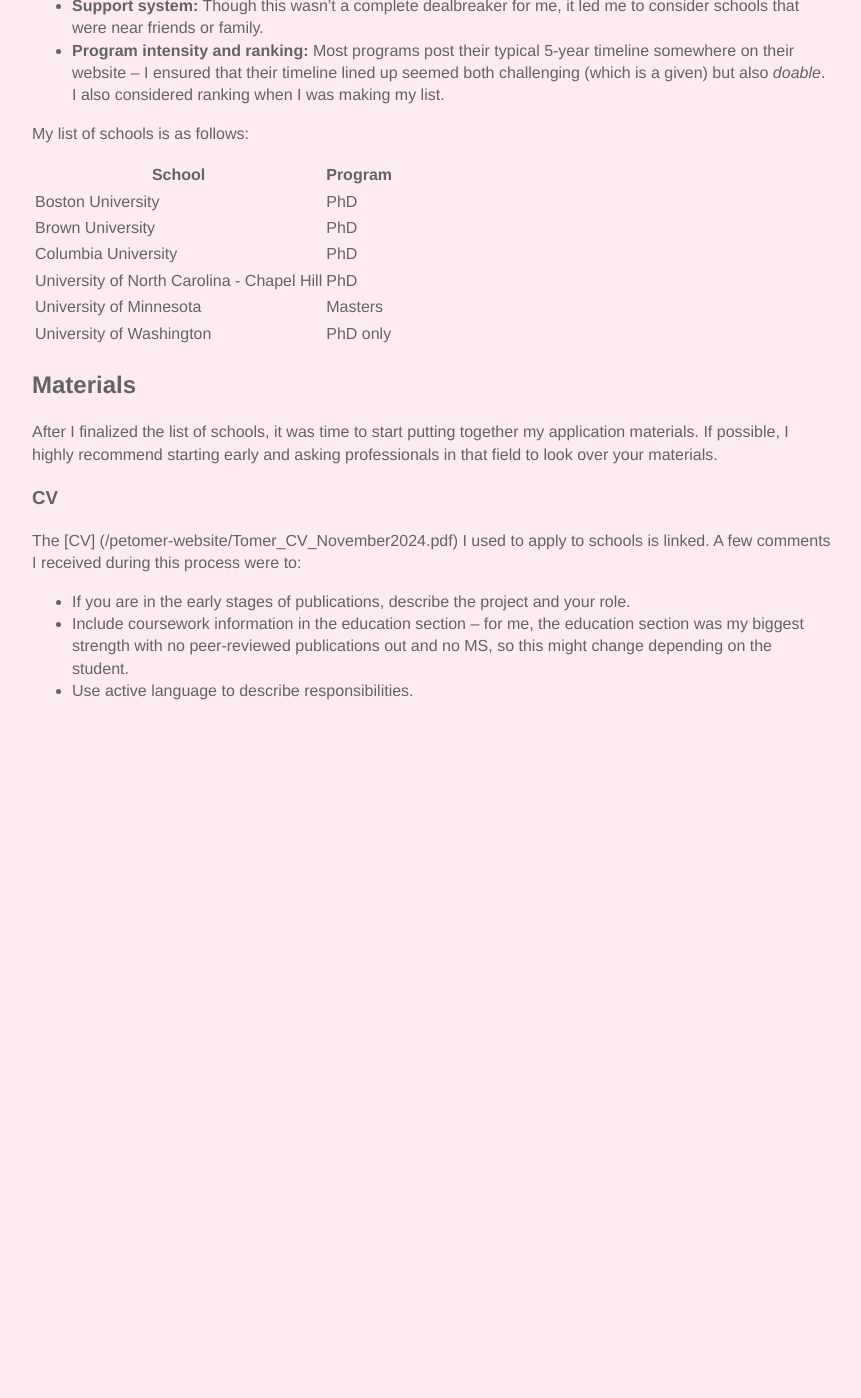
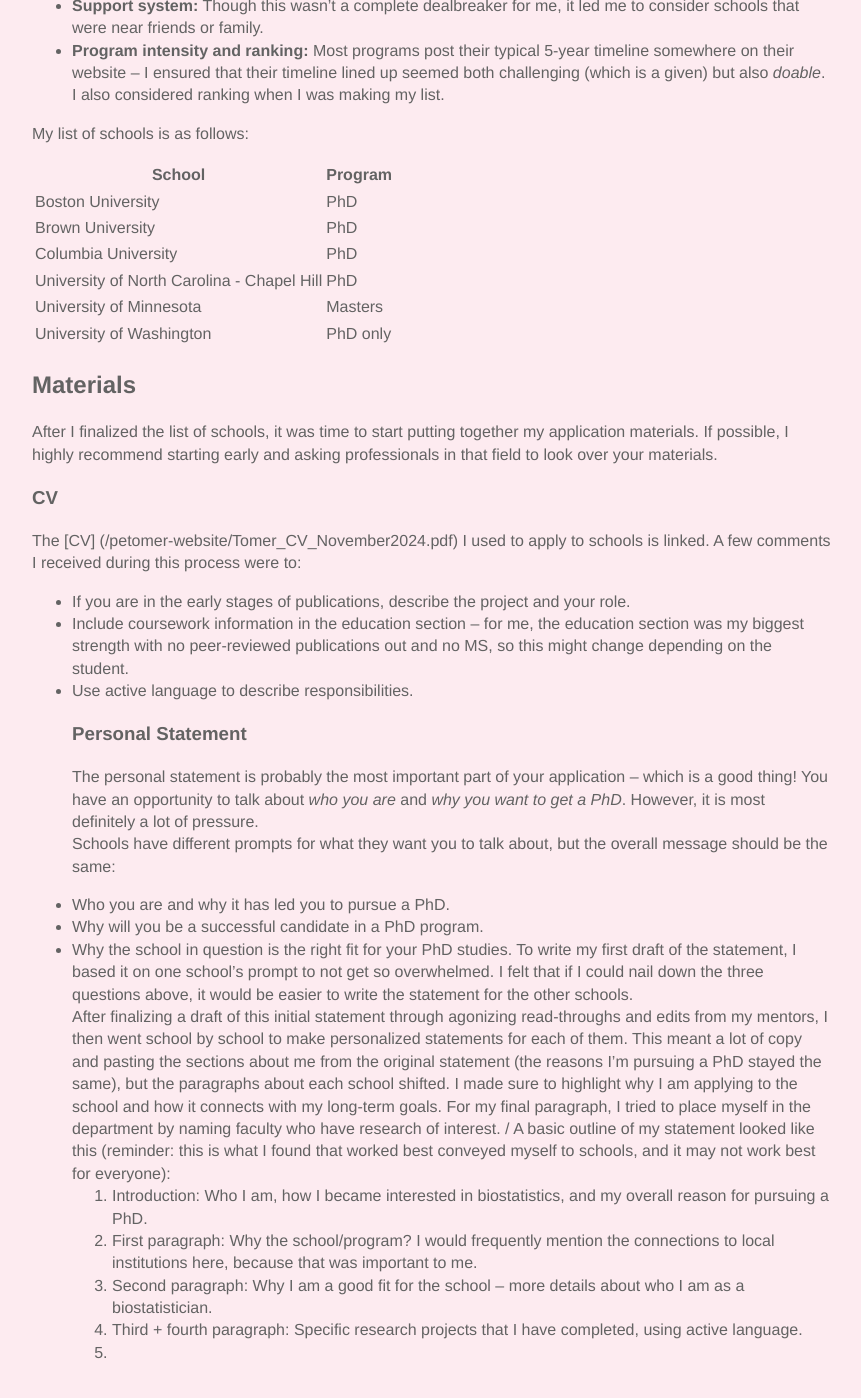
Before and after one commit to petomer-codes/petomer-website, a Jekyll site: the page built from posts/phd-application-process.md, in a window 1280 px wide and 1400 px high, scrolled down 1814 px. Shown: the whole window, without its empty margins (208-1069 px from the left). Built offline with Jekyll 4.4.1, drawn with Linux system fonts in a browser that asks for light colours; before the commit the page ends 2552 px from its top, so only the background shows below that; some of the changed text lies outside the part shown.

Commit message:
Update phd-application-process.md

```diff
--- a/posts/phd-application-process.md
+++ b/posts/phd-application-process.md
@@ -9,7 +9,6 @@
 I only applied for American universities for fall 2025 matriculation. My application process began normally, but the transition of power that occurred in January in the States drastically impacted the rest of my cycle.
 This administration proposed detrimental cuts to the NIH, which frightened (rightly so) and halted grants to many universities -- meaning that admissions were frozen for a long time, cohorts were cut, and offers were rescinded.
 I hope this was a temporary blip in the public health world, and that your cycle will be less impacted than mine, but it does mean some of my experiences will (_hopefully_) not be generalizable.
-\
 
 ## My Background:
 I am an American citizen born and raised in Pittsburgh, PA, but I attended middle and high school in Seattle, WA. I received my Bachelor of Arts from Macalester College, a small liberal arts school in Minneapolis-St. Paul, Minnesota.
@@ -17,7 +16,7 @@
 My thesis stemmed from a Causal Inference class I took in my junior year spring, looking at the causes of home advantage in (specifically women's) professional soccer. I also had two health-focused research experiences at outside institutions (SIBDS @ Columbia; Study abroad independent study project @ Leiden University College -- The Hague).\
 After graduating from Macalester, I moved to Durham-Chapel Hill, North Carolina, to start a position as a post-baccalaureate research fellow at the National Institute of Environmental Health Sciences. There, I contributed to the Puberty and Cancer Group, part of the larger Epidemiology Branch.
 Despite being on the Epi side, my mentor and I worked together to develop projects for me that were highly technical with co-authors from the closely conjoined Biostatistics and Computational Biology Branch.
-\
+
 ## My Strengths:
 After doing a lot of reading, I decided that my strengths were as follows:
 * **Research fellowship:** My current job as a research fellow through the IRTA program has made me a better researcher and statistician. In this role, I have gotten to both lead and support publications.
@@ -27,7 +26,7 @@
 
 ## My Weaknesses:
 * **No master's degree:** Not having an MS makes it a bigger commitment for schools to take you on -- it's at least another year of coursework combined with added uncertainty if a student is serious about a PhD.
-* **Liberal arts background:** I am hesitant about putting this here -- but I was told not to apply to some schools because they do not accept many liberal arts students. On the flip side, some schools love liberal arts students, so it could be both.
+* **Liberal arts background:** I am hesitant about putting this here -- but I was told not to apply to some schools because they do not accept many liberal arts students. On the flip side, some schools like liberal arts students, but it was a point of consideration during my process.
 * **Differing research interests:** None of my research projects follow the same method or topic. Further, my Honors thesis was my largest completed project at the time of applying, which did not use health data (I made sure to address this discrepancy in my personal statement).
 
 # Application Process
@@ -62,3 +61,17 @@
 * If you are in the early stages of publications, describe the project and your role.
 * Include coursework information in the education section -- for me, the education section was my biggest strength with no peer-reviewed publications out and no MS, so this might change depending on the student.
 * Use active language to describe responsibilities.
+### Personal Statement
+The personal statement is probably the most important part of your application -- which is a good thing! You have an opportunity to talk about _who you are_ and _why you want to get a PhD_. However, it is most definitely a lot of pressure. \
+Schools have different prompts for what they want you to talk about, but the overall message should be the same:
+* Who you are and why it has led you to pursue a PhD.
+* Why will you be a successful candidate in a PhD program.
+* Why the school in question is the right fit for your PhD studies.
+To write my first draft of the statement, I based it on one school's prompt to not get so overwhelmed. I felt that if I could nail down the three questions above, it would be easier to write the statement for the other schools. \
+After finalizing a draft of this initial statement through agonizing read-throughs and edits from my mentors, I then went school by school to make personalized statements for each of them. This meant a lot of copy and pasting the sections about me from the original statement (the reasons I'm pursuing a PhD stayed the same), but the paragraphs about each school shifted. I made sure to highlight why I am applying to the school and how it connects with my long-term goals. For my final paragraph, I tried to place myself in the department by naming faculty who have research of interest. /
+A basic outline of my statement looked like this (reminder: this is what I found that worked best conveyed myself to schools, and it may not work best for everyone):
+1. Introduction: Who I am, how I became interested in biostatistics, and my overall reason for pursuing a PhD.
+2. First paragraph: Why the school/program? I would frequently mention the connections to local institutions here, because that was important to me.
+3. Second paragraph: Why I am a good fit for the school -- more details about who I am as a biostatistician.
+4. Third + fourth paragraph: Specific research projects that I have completed, using active language.
+5.
```
